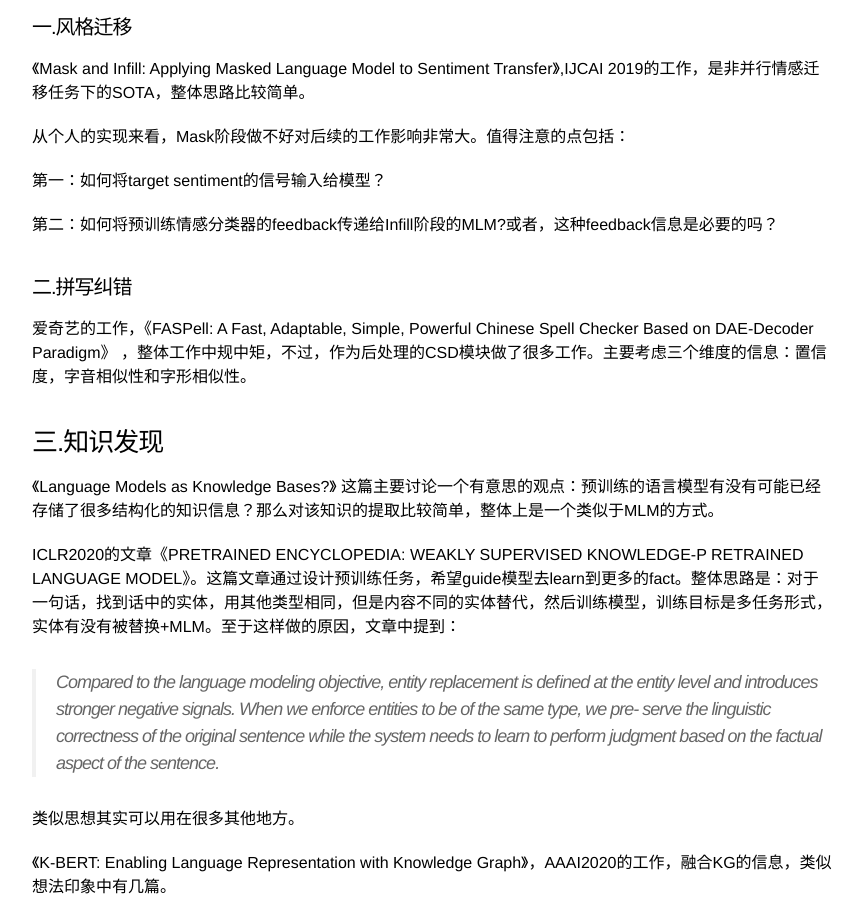
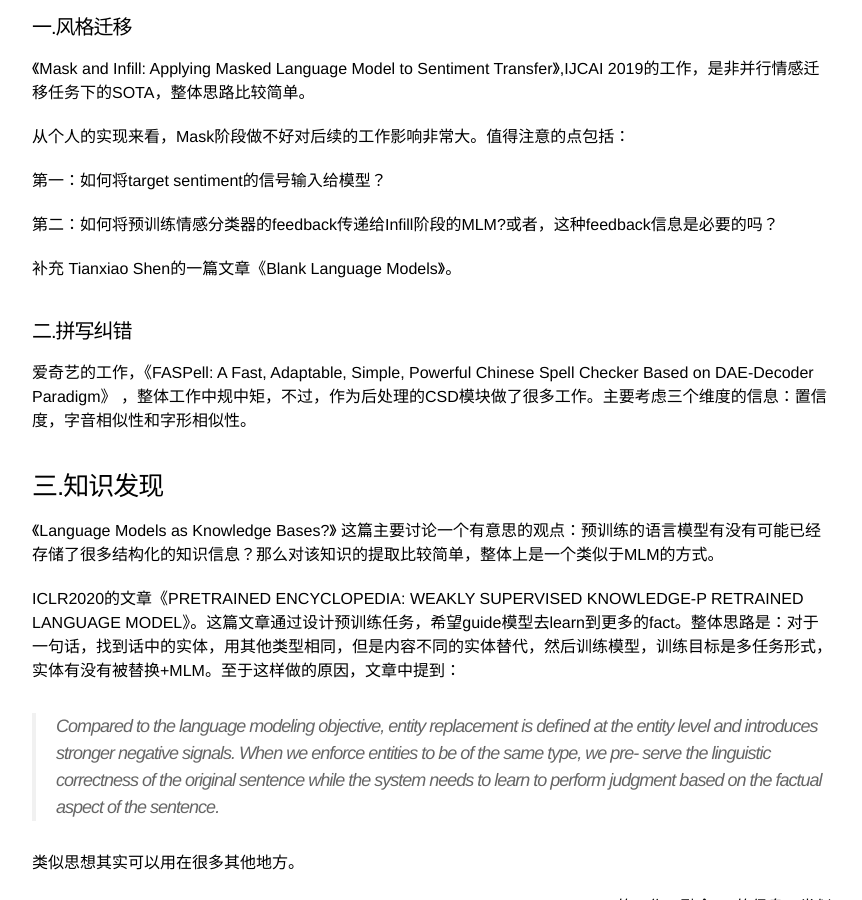
Before and after one commit to zhpmatrix/zhpmatrix.github.io, a Jekyll site: the page built from _posts/2019-11-05-mlm.md, in a window 1280 px wide and 900 px high, scrolled down 2285 px. Shown: the whole window, without its empty margins (208-1070 px from the left). Built offline with Jekyll 4.4.1, drawn with Linux system fonts in a browser that asks for light colours; comment, search, counter and statistics services are not loaded.

Commit message:
add latest ref

```diff
--- a/_posts/2019-11-05-mlm.md
+++ b/_posts/2019-11-05-mlm.md
@@ -86,6 +86,8 @@ BERT的训练包含两个任务，第一是Masked LM；第二是下一句预测
 
 第二：如何将预训练情感分类器的feedback传递给Infill阶段的MLM?或者，这种feedback信息是必要的吗？
 
+补充 Tianxiao Shen的一篇文章《Blank Language Models》。
+
 #### 二.拼写纠错
 
 爱奇艺的工作，《FASPell: A Fast, Adaptable, Simple, Powerful Chinese Spell Checker Based on DAE-Decoder Paradigm》
```
